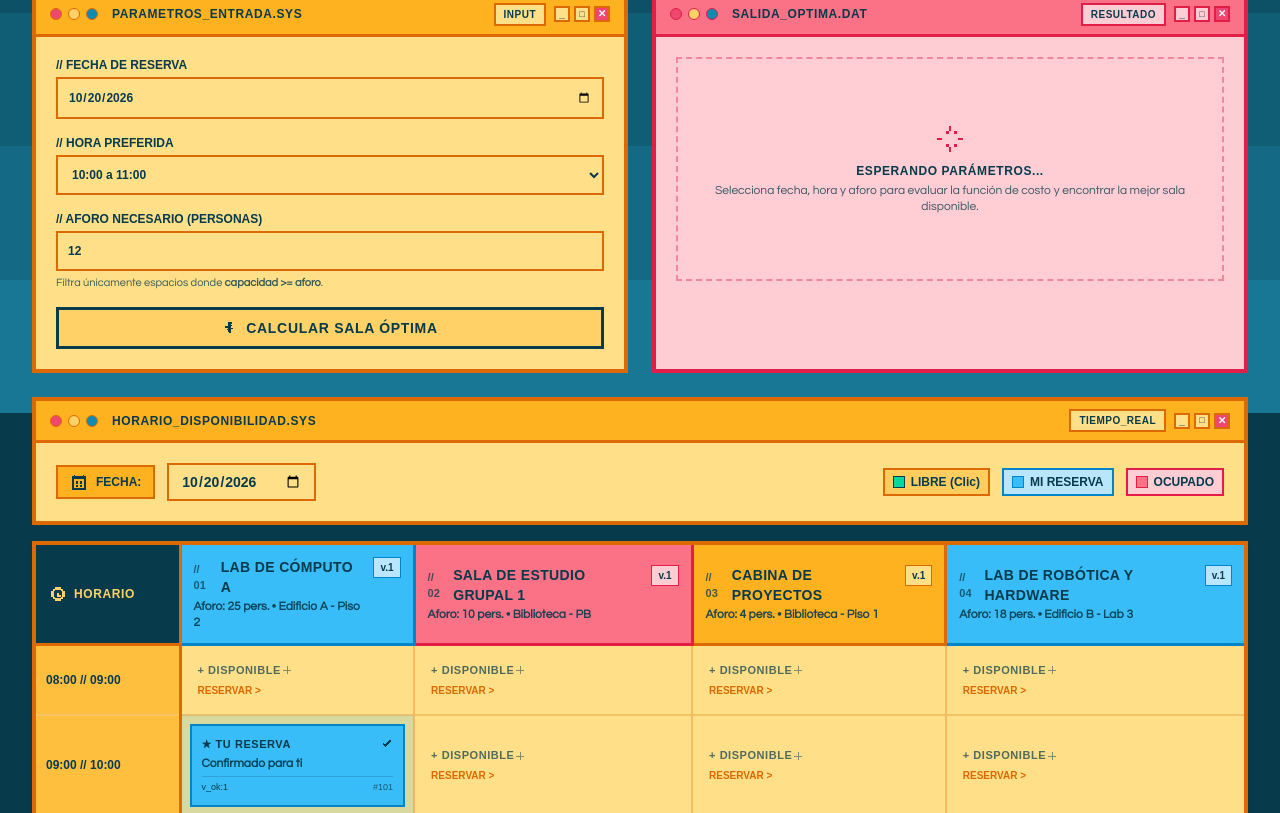
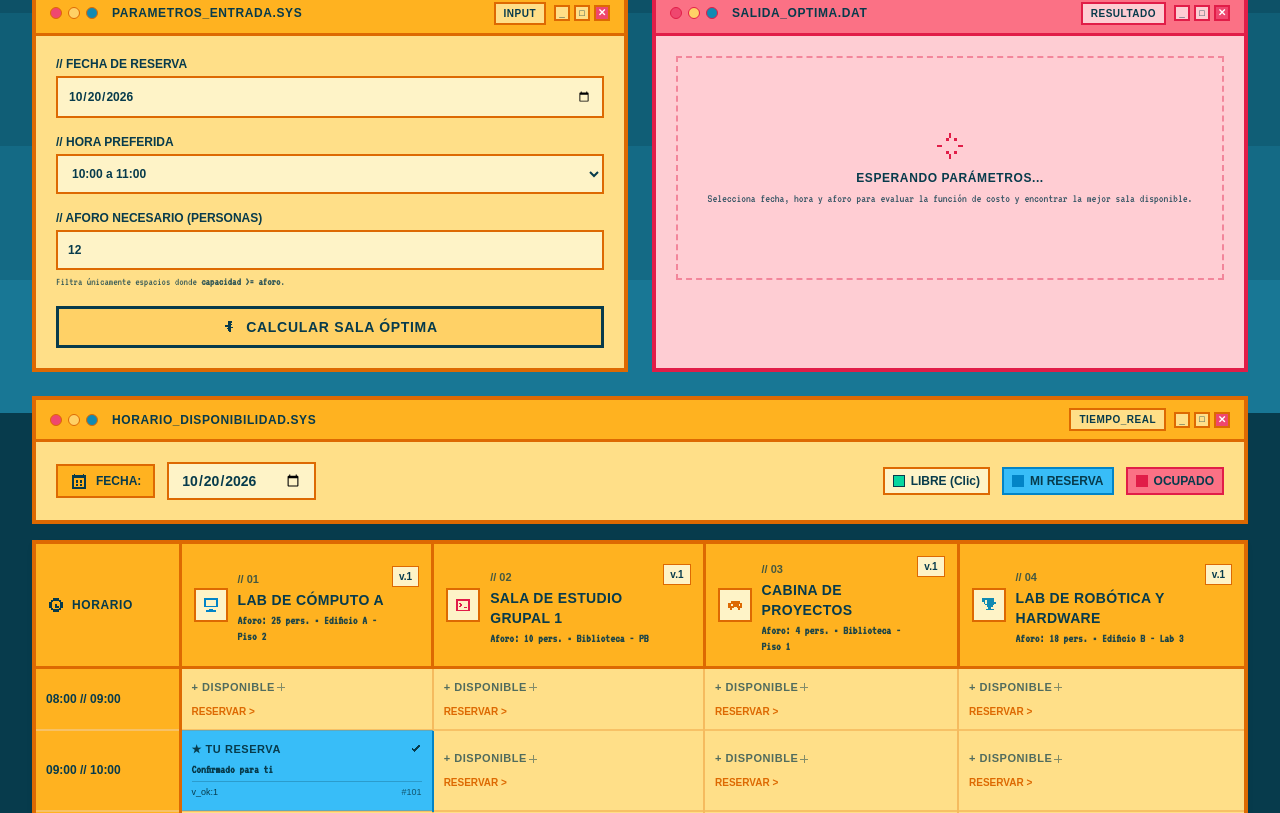
Before and after one commit to Jp160605/laboratorio_mdw, a Next.js app in the folder frontend/: page /reservas in a window 1280 px wide. Shown: the part 387-1200 px from the top of the page. Built offline with nearby package versions, Linux system fonts and the light colour scheme; a web font is replaced by a local one.

Commit message:
feat(ui): tipografía body VT323, header uniforme con iconos diferenciados y celdas sólidas en calendario, y variante 100 en inputs

```diff
--- a/frontend/src/app/admin/page.tsx
+++ b/frontend/src/app/admin/page.tsx
@@ -357,7 +357,7 @@ export default function AdminPage() {
                   value={nuevoNombre}
                   onChange={(e) => setNuevoNombre(e.target.value)}
                   placeholder="Ej. Lab de Inteligencia Artificial"
-                  className="mt-1 w-full border-2 border-[#dd6902] bg-[#ffdf88] p-2.5 font-pixel text-xs font-bold text-[#073B4C] focus:bg-[#ffb220]/30 focus:outline-none"
+                  className="mt-1 w-full border-2 border-[#dd6902] bg-[#fef3c7] p-2.5 font-pixel text-xs font-bold text-[#073B4C] focus:bg-[#fef3c7] focus:outline-none"
                   required
                 />
               </div>
@@ -372,7 +372,7 @@ export default function AdminPage() {
                   max={200}
                   value={nuevaCapacidad}
                   onChange={(e) => setNuevaCapacidad(Number(e.target.value))}
-                  className="mt-1 w-full border-2 border-[#dd6902] bg-[#ffdf88] p-2.5 font-pixel text-xs font-bold text-[#073B4C] focus:bg-[#ffb220]/30 focus:outline-none"
+                  className="mt-1 w-full border-2 border-[#dd6902] bg-[#fef3c7] p-2.5 font-pixel text-xs font-bold text-[#073B4C] focus:bg-[#fef3c7] focus:outline-none"
                   required
                 />
               </div>
@@ -386,7 +386,7 @@ export default function AdminPage() {
                   value={nuevaUbicacion}
                   onChange={(e) => setNuevaUbicacion(e.target.value)}
                   placeholder="Ej. Edificio B - 3er Piso"
-                  className="mt-1 w-full border-2 border-[#dd6902] bg-[#ffdf88] p-2.5 font-pixel text-xs font-bold text-[#073B4C] focus:bg-[#ffb220]/30 focus:outline-none"
+                  className="mt-1 w-full border-2 border-[#dd6902] bg-[#fef3c7] p-2.5 font-pixel text-xs font-bold text-[#073B4C] focus:bg-[#fef3c7] focus:outline-none"
                   required
                 />
               </div>
--- a/frontend/src/app/layout.tsx
+++ b/frontend/src/app/layout.tsx
@@ -1,5 +1,5 @@
 import type { Metadata } from "next";
-import { DotGothic16, Questrial } from "next/font/google";
+import { DotGothic16, VT323 } from "next/font/google";
 import { ReservasProvider } from "@/context/ReservasContext";
 import NotificationDrawer from "@/components/NotificationDrawer";
 import PixelSkyBackground from "@/components/PixelSkyBackground";
@@ -12,7 +12,7 @@ const dotGothic = DotGothic16({
   display: "swap",
 });
 
-const questrial = Questrial({
+const vt323 = VT323({
   weight: "400",
   subsets: ["latin"],
   variable: "--font-body",
@@ -30,7 +30,7 @@ export default function RootLayout({
   children: React.ReactNode;
 }>) {
   return (
-    <html lang="es" className={`${dotGothic.variable} ${questrial.variable}`}>
+    <html lang="es" className={`${dotGothic.variable} ${vt323.variable}`}>
       <body className="font-body text-neo-dark antialiased selection:bg-neo-yellow selection:text-neo-dark relative min-h-screen">
         <PixelSkyBackground />
         <ReservasProvider>
--- a/frontend/src/components/CalendarioGrid.tsx
+++ b/frontend/src/components/CalendarioGrid.tsx
@@ -2,7 +2,7 @@
 
 import React from 'react';
 import { Sala, Reserva, Usuario } from '@/types';
-import PixelIcon from '@/components/PixelIcon';
+import PixelIcon, { PixelIconName } from '@/components/PixelIcon';
 import RetroWindow from '@/components/RetroWindow';
 
 interface CalendarioGridProps {
@@ -42,11 +42,14 @@ export default function CalendarioGrid({
     );
   };
 
-  // Paleta de 3 colores para encabezados de salas: Azul, Rojo, Amarillo (Verde exclusivo para CTA)
-  const coloresSalas = [
-    { bg: 'bg-[#38bdf8] text-[#073B4C]', border: 'border-[#0284c7]', versionBadge: 'border-[#0284c7] bg-[#bae6fd]' },
-    { bg: 'bg-[#fb7185] text-[#073B4C]', border: 'border-[#e11d48]', versionBadge: 'border-[#e11d48] bg-[#fecdd3]' },
-    { bg: 'bg-[#ffb220] text-[#073B4C]', border: 'border-[#dd6902]', versionBadge: 'border-[#dd6902] bg-[#ffdf88]' },
+  // Iconos con diferente color para diferenciar cada sala sobre el header uniforme
+  const iconosSalas: { name: PixelIconName; color: string }[] = [
+    { name: 'monitor', color: '#0284c7' }, // Azul
+    { name: 'terminal', color: '#e11d48' }, // Rojo
+    { name: 'gamepad', color: '#dd6902' }, // Ámbar / Amarillo oscuro
+    { name: 'trophy', color: '#118AB2' },  // Cyan / Sky
+    { name: 'zap', color: '#7c3aed' },     // Púrpura
+    { name: 'crosshair', color: '#d97706' },
   ];
 
   return (
@@ -68,70 +71,78 @@ export default function CalendarioGrid({
                 Fecha:
               </label>
             </div>
+            {/* Input con variante base en 100 (#fef3c7) */}
             <input
               id="fecha-picker"
               type="date"
               value={fechaSeleccionada}
               onChange={(e) => onCambiarFecha(e.target.value)}
-              className="border-2 border-[#dd6902] bg-[#ffdf88] px-3 py-1.5 font-pixel text-sm font-bold text-[#073B4C] focus:bg-[#ffb220]/30 focus:outline-none"
+              className="border-2 border-[#dd6902] bg-[#fef3c7] px-3 py-1.5 font-pixel text-sm font-bold text-[#073B4C] focus:bg-[#fef3c7] focus:outline-none"
             />
           </div>
 
           {/* Leyenda de Estados */}
           <div className="flex flex-wrap items-center gap-3 font-pixel text-xs font-bold">
-            <div className="flex items-center gap-1.5 border-2 border-[#dd6902] bg-[#ffb220]/40 px-2 py-1">
+            <div className="flex items-center gap-1.5 border-2 border-[#dd6902] bg-[#fef3c7] px-2 py-1">
               <span className="h-3 w-3 border border-[#073B4C] bg-[#06D6A0]"></span>
               <span className="text-[#073B4C]">LIBRE (Clic)</span>
             </div>
-            <div className="flex items-center gap-1.5 border-2 border-[#0284c7] bg-[#bae6fd] px-2 py-1">
-              <span className="h-3 w-3 border border-[#0284c7] bg-[#38bdf8]"></span>
+            <div className="flex items-center gap-1.5 border-2 border-[#0284c7] bg-[#38bdf8] px-2 py-1">
+              <span className="h-3 w-3 border border-[#0284c7] bg-[#0284c7]"></span>
               <span className="text-[#073B4C]">MI RESERVA</span>
             </div>
-            <div className="flex items-center gap-1.5 border-2 border-[#e11d48] bg-[#fecdd3] px-2 py-1">
-              <span className="h-3 w-3 border border-[#e11d48] bg-[#fb7185]"></span>
+            <div className="flex items-center gap-1.5 border-2 border-[#e11d48] bg-[#fb7185] px-2 py-1">
+              <span className="h-3 w-3 border border-[#e11d48] bg-[#e11d48]"></span>
               <span className="text-[#073B4C]">OCUPADO</span>
             </div>
           </div>
         </div>
       </RetroWindow>
 
-      {/* Matriz / Grilla de Calendario Enmarcada como Ventana Retro */}
+      {/* Matriz / Grilla de Calendario Enmarcada en Amarillo */}
       <div className="overflow-x-auto border-4 border-[#dd6902] bg-[#ffdf88] shadow-md">
         <table className="w-full border-collapse text-left">
           <thead>
             <tr className="border-b-[3px] border-[#dd6902]">
-              <th className="sticky left-0 z-20 w-36 border-r-[3px] border-[#dd6902] bg-[#073B4C] p-3.5 font-pixel text-xs font-bold uppercase tracking-wider text-[#FFD166]">
+              {/* Header de Horario */}
+              <th className="sticky left-0 z-20 w-36 border-r-[3px] border-[#dd6902] bg-[#ffb220] p-3 font-pixel text-xs font-bold uppercase tracking-wider text-[#073B4C]">
                 <div className="flex items-center gap-2">
-                  <PixelIcon name="clock" size={16} className="text-[#FFD166]" />
+                  <PixelIcon name="clock" size={16} className="text-[#073B4C]" />
                   <span>Horario</span>
                 </div>
               </th>
+
+              {/* Encabezados de Salas: de un solo color (#ffb220) con icono de color para diferenciarlas */}
               {salas.map((sala, idx) => {
-                const colorConfig = coloresSalas[idx % coloresSalas.length];
+                const iconConfig = iconosSalas[idx % iconosSalas.length];
                 return (
                   <th
                     key={sala.id}
-                    className={`min-w-56 border-r-[3px] border-b-[3px] ${colorConfig.border} p-3 last:border-r-0 ${colorConfig.bg}`}
+                    className="min-w-56 border-r-[3px] border-b-[3px] border-[#dd6902] p-3 last:border-r-0 bg-[#ffb220] text-[#073B4C]"
                   >
                     <div className="flex items-start justify-between gap-2">
-                      <div>
-                        <div className="flex items-center gap-1.5">
+                      <div className="flex items-center gap-2.5">
+                        {/* Icono con color específico para diferenciar la sala */}
+                        <span className="p-1.5 border-2 border-[#dd6902] bg-[#fef3c7] inline-flex items-center justify-center shrink-0">
+                          <PixelIcon name={iconConfig.name} size={18} color={iconConfig.color} />
+                        </span>
+                        <div>
                           <span className="font-pixel text-[11px] opacity-75">
                             {'//'} 0{idx + 1}
                           </span>
                           <p className="font-pixel text-sm font-bold uppercase tracking-wide">
                             {sala.nombre}
                           </p>
+                          <p className="mt-0.5 font-body text-xs opacity-90">
+                            Aforo: {sala.capacidad} pers. • {sala.ubicacion}
+                          </p>
                         </div>
-                        <p className="mt-0.5 font-body text-xs opacity-90">
-                          Aforo: {sala.capacidad} pers. • {sala.ubicacion}
-                        </p>
                       </div>
 
                       {/* Badge de Versión Optimista */}
                       <span
                         title="Versión para bloqueo optimista"
-                        className={`inline-flex items-center gap-1 px-1.5 py-0.5 font-pixel text-[10px] font-bold text-[#073B4C] border ${colorConfig.versionBadge}`}
+                        className="inline-flex items-center gap-1 px-1.5 py-0.5 font-pixel text-[10px] font-bold text-[#073B4C] border border-[#dd6902] bg-[#fef3c7] shrink-0"
                       >
                         v.{sala.version}
                       </span>
@@ -143,13 +154,13 @@ export default function CalendarioGrid({
           </thead>
           <tbody className="divide-y-2 divide-[#dd6902]/25">
             {horas.map((hora) => (
-              <tr key={hora} className="hover:bg-[#ffb220]/20 transition-colors">
+              <tr key={hora} className="transition-colors">
                 {/* Columna de Hora */}
-                <td className="sticky left-0 z-10 border-r-[3px] border-[#dd6902] bg-[#ffb220]/70 p-2.5 font-pixel text-xs font-bold text-[#073B4C]">
+                <td className="sticky left-0 z-10 border-r-[3px] border-b border-[#dd6902] bg-[#ffb220] p-2.5 font-pixel text-xs font-bold text-[#073B4C]">
                   {getEtiquetaHora(hora)}
                 </td>
 
-                {/* Celdas por Sala */}
+                {/* Celdas por Sala: toda la celda obtiene el color de su estado, incluso en el hover */}
                 {salas.map((sala) => {
                   const reserva = obtenerReserva(sala.id, hora);
                   const esMia =
@@ -159,17 +170,13 @@ export default function CalendarioGrid({
                     return (
                       <td
                         key={sala.id}
-                        className={`border-r-2 border-[#dd6902]/30 p-2 last:border-r-0 ${
-                          esMia ? 'bg-[#38bdf8]/20' : 'bg-[#fb7185]/20'
+                        className={`border-r-2 border-b p-2.5 last:border-r-0 transition-colors ${
+                          esMia
+                            ? 'border-[#0284c7] bg-[#38bdf8] text-[#073B4C] hover:brightness-105'
+                            : 'border-[#e11d48] bg-[#fb7185] text-[#073B4C] hover:brightness-105'
                         }`}
                       >
-                        <div
-                          className={`flex flex-col justify-between border-2 p-2.5 ${
-                            esMia
-                              ? 'border-[#0284c7] bg-[#38bdf8] text-[#073B4C]'
-                              : 'border-[#e11d48] bg-[#fb7185] text-[#073B4C]'
-                          }`}
-                        >
+                        <div className="flex h-full flex-col justify-between">
                           <div className="flex items-center justify-between">
                             <span className="font-pixel text-[11px] font-bold uppercase tracking-wider">
                               {esMia ? '★ TU RESERVA' : '✗ OCUPADO'}
@@ -180,29 +187,30 @@ export default function CalendarioGrid({
                               color="#073B4C"
                             />
                           </div>
-                          <p className="mt-1 font-body text-xs font-semibold opacity-95">
+                          <p className="my-1 font-body text-xs font-bold">
                             {esMia
                               ? 'Confirmado para ti'
                               : `Usuario #${reserva.usuario_id}`}
                           </p>
-                          <div className="mt-1 flex items-center justify-between border-t border-[#073B4C]/20 pt-1 font-pixel text-[9px]">
+                          <div className="flex items-center justify-between border-t border-[#073B4C]/25 pt-1 font-pixel text-[9px]">
                             <span>v_ok:{reserva.version_sala_aplicada}</span>
-                            <span className="opacity-75">#{reserva.id}</span>
+                            <span className="opacity-80">#{reserva.id}</span>
                           </div>
                         </div>
                       </td>
                     );
                   }
 
+                  // Celda LIBRE (Disponible): toda la celda cambia a verde en hover
                   return (
                     <td
                       key={sala.id}
-                      className="border-r-2 border-[#dd6902]/30 p-2 last:border-r-0"
+                      className="border-r-2 border-b border-[#dd6902]/30 p-0 bg-[#ffdf88] hover:bg-[#06D6A0]/35 transition-colors last:border-r-0"
                     >
                       <button
                         type="button"
                         onClick={() => onSeleccionarBloque(sala, hora)}
-                        className="group flex w-full flex-col justify-between bg-transparent border-0 p-2 text-left transition-colors hover:bg-[#06D6A0]/25"
+                        className="group flex h-full w-full flex-col justify-between p-2.5 text-left transition-colors cursor-pointer"
                       >
                         <div className="flex items-center justify-between text-[#073B4C]">
                           <span className="font-pixel text-[11px] font-bold uppercase tracking-wider text-[#073B4C]/70 group-hover:text-[#073B4C]">
@@ -214,7 +222,7 @@ export default function CalendarioGrid({
                             className="text-[#073B4C] opacity-50 group-hover:opacity-100"
                           />
                         </div>
-                        <span className="mt-1 font-pixel text-[10px] font-bold text-[#dd6902] group-hover:text-[#06D6A0]">
+                        <span className="mt-2 font-pixel text-[10px] font-bold text-[#dd6902] group-hover:text-[#073B4C]">
                           RESERVAR &gt;
                         </span>
                       </button>
--- a/frontend/src/components/ModalAuth.tsx
+++ b/frontend/src/components/ModalAuth.tsx
@@ -103,7 +103,7 @@ export default function ModalAuth({
               <label className="block font-pixel text-xs font-bold uppercase text-[#073B4C]">
                 {'//'} Nombre Completo
               </label>
-              <div className="mt-1 flex items-center border-2 border-[#0284c7] bg-[#bae6fd] px-2.5 py-1.5 focus-within:bg-[#38bdf8]/40">
+              <div className="mt-1 flex items-center border-2 border-[#0284c7] bg-[#e0f2fe] px-2.5 py-1.5 focus-within:bg-[#e0f2fe]">
                 <PixelIcon name="user" size={16} className="text-[#073B4C] mr-2" />
                 <input
                   type="text"
@@ -121,7 +121,7 @@ export default function ModalAuth({
             <label className="block font-pixel text-xs font-bold uppercase text-[#073B4C]">
               {'//'} Correo Institucional
             </label>
-            <div className="mt-1 flex items-center border-2 border-[#0284c7] bg-[#bae6fd] px-2.5 py-1.5 focus-within:bg-[#38bdf8]/40">
+            <div className="mt-1 flex items-center border-2 border-[#0284c7] bg-[#e0f2fe] px-2.5 py-1.5 focus-within:bg-[#e0f2fe]">
               <span className="font-pixel text-xs font-bold text-[#073B4C] mr-2">@</span>
               <input
                 type="email"
@@ -138,7 +138,7 @@ export default function ModalAuth({
             <label className="block font-pixel text-xs font-bold uppercase text-[#073B4C]">
               {'//'} Contraseña
             </label>
-            <div className="mt-1 flex items-center border-2 border-[#0284c7] bg-[#bae6fd] px-2.5 py-1.5 focus-within:bg-[#38bdf8]/40">
+            <div className="mt-1 flex items-center border-2 border-[#0284c7] bg-[#e0f2fe] px-2.5 py-1.5 focus-within:bg-[#e0f2fe]">
               <PixelIcon name="lock" size={16} className="text-[#073B4C] mr-2" />
               <input
                 type="password"
--- a/frontend/src/components/SugerirSala.tsx
+++ b/frontend/src/components/SugerirSala.tsx
@@ -119,7 +119,7 @@ export default function SugerirSala({
                 type="date"
                 value={fecha}
                 onChange={(e) => setFecha(e.target.value)}
-                className="mt-1 w-full border-2 border-[#dd6902] bg-[#ffdf88] p-2.5 font-pixel text-xs font-bold text-[#073B4C] focus:bg-[#ffb220]/30 focus:outline-none"
+                className="mt-1 w-full border-2 border-[#dd6902] bg-[#fef3c7] p-2.5 font-pixel text-xs font-bold text-[#073B4C] focus:bg-[#fef3c7] focus:outline-none"
                 required
               />
             </div>
@@ -131,7 +131,7 @@ export default function SugerirSala({
               <select
                 value={horaDeseada}
                 onChange={(e) => setHoraDeseada(Number(e.target.value))}
-                className="mt-1 w-full border-2 border-[#dd6902] bg-[#ffdf88] p-2.5 font-pixel text-xs font-bold text-[#073B4C] focus:bg-[#ffb220]/30 focus:outline-none"
+                className="mt-1 w-full border-2 border-[#dd6902] bg-[#fef3c7] p-2.5 font-pixel text-xs font-bold text-[#073B4C] focus:bg-[#fef3c7] focus:outline-none"
               >
                 {Array.from({ length: 13 }, (_, i) => i + 8).map((h) => (
                   <option key={h} value={h}>
@@ -152,7 +152,7 @@ export default function SugerirSala({
                 max={100}
                 value={aforoDeseado}
                 onChange={(e) => setAforoDeseado(Number(e.target.value))}
-                className="mt-1 w-full border-2 border-[#dd6902] bg-[#ffdf88] p-2.5 font-pixel text-xs font-bold text-[#073B4C] focus:bg-[#ffb220]/30 focus:outline-none"
+                className="mt-1 w-full border-2 border-[#dd6902] bg-[#fef3c7] p-2.5 font-pixel text-xs font-bold text-[#073B4C] focus:bg-[#fef3c7] focus:outline-none"
                 required
               />
               <p className="mt-1 font-body text-[11px] text-[#073B4C]/80">
--- a/frontend/tailwind.config.ts
+++ b/frontend/tailwind.config.ts
@@ -18,7 +18,7 @@ const config: Config = {
       },
       fontFamily: {
         pixel: ['var(--font-pixel)', 'monospace'],
-        body: ['var(--font-body)', 'sans-serif'],
+        body: ['var(--font-body)', 'monospace', 'sans-serif'],
       },
       boxShadow: {
         'neo-sm': 'none',
```
Also changed, not shown: frontend/src/app/login/page.tsx (+4 -4 lines).
